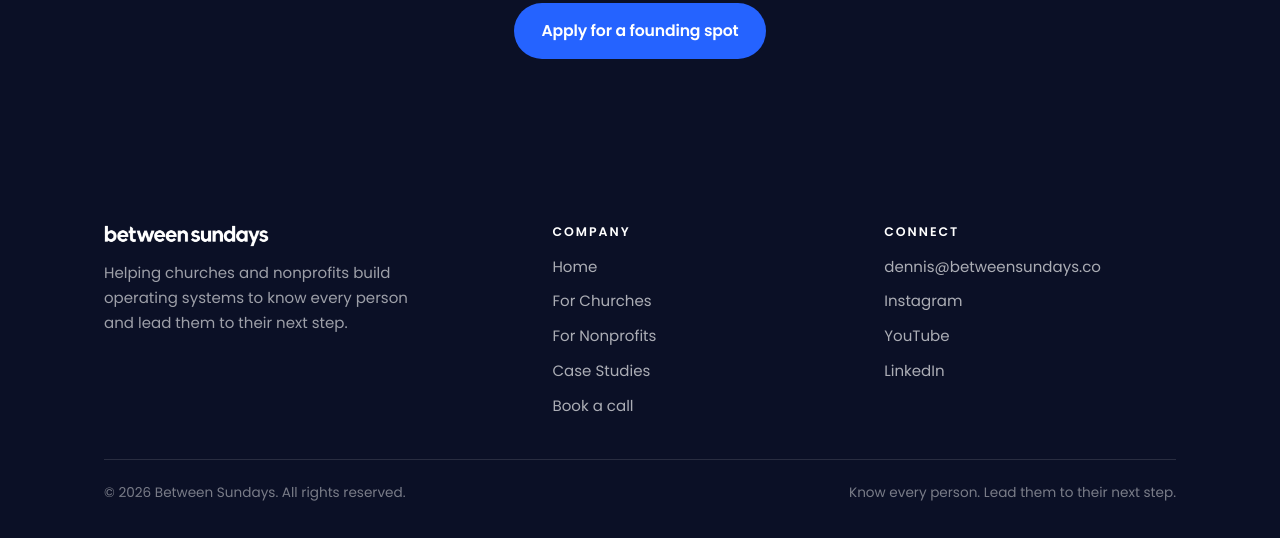
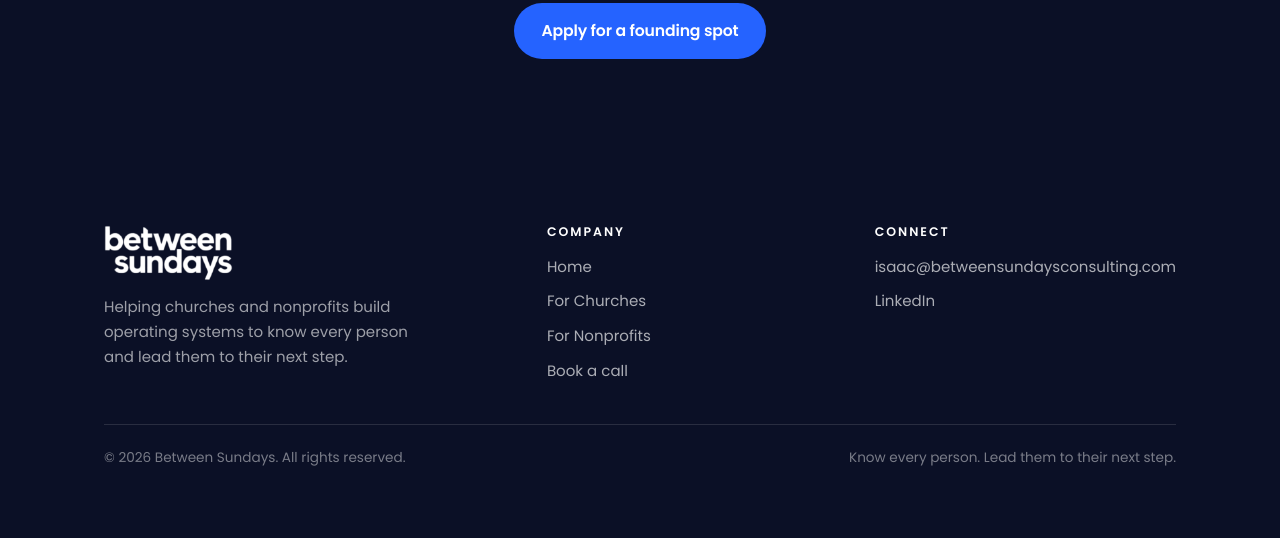
Before and after one commit to isaach3lms/between-sundays, a Flask app: page /case-studies in a window 1280 px wide. Shown: the part 3160-3698 px from the top of the page. After the commit the page ends 3626 px from the top, so only its background shows below. Run offline with Flask 3, Linux system fonts and the light colour scheme.

Commit message:
Contact details, LinkedIn only, consistent CTA copy, unlink case studies

```diff
--- a/app.py
+++ b/app.py
@@ -23,8 +23,11 @@ SMTP_HOST = os.environ.get("SMTP_HOST", "smtp.resend.com")
 SMTP_PORT = int(os.environ.get("SMTP_PORT", "587"))
 SMTP_USER = os.environ.get("SMTP_USER", "resend")
 SMTP_PASS = os.environ.get("SMTP_PASS", "")
-MAIL_FROM = os.environ.get("MAIL_FROM", "website@betweensundays.co")
-MAIL_TO = os.environ.get("MAIL_TO", "dennis@betweensundays.co")
+MAIL_FROM = os.environ.get("MAIL_FROM", "website@betweensundaysconsulting.com")
+# Where form submissions are delivered.
+MAIL_TO = os.environ.get("MAIL_TO", "isaac@betweensundaysconsulting.com")
+# The address shown publicly on the site. Can differ from MAIL_TO.
+CONTACT_EMAIL = os.environ.get("CONTACT_EMAIL", "isaac@betweensundaysconsulting.com")
 
 # Stripe customer portal login link (Billing > Customer portal > no-code link).
 # Left empty by default so the live site never ships a dead button. Set this in
@@ -39,11 +42,9 @@ SITE = {
         "Helping churches and nonprofits build operating systems to know every "
         "person and lead them to their next step."
     ),
-    "email": MAIL_TO,
+    "email": CONTACT_EMAIL,
     "client_portal": CLIENT_PORTAL_URL,
-    "instagram": "https://instagram.com/",
-    "youtube": "https://youtube.com/",
-    "linkedin": "https://linkedin.com/",
+    "linkedin": "https://www.linkedin.com/company/between-sundays-consulting/",
 }
 
 # Rotating hero phrases. Each pair is (what a person does, what the system tracks).
@@ -109,7 +110,7 @@ def book_a_call():
     except Exception as exc:  # noqa: BLE001
         app.logger.error("Contact send failed: %s", exc)
         errors["form"] = (
-            "The message did not send. Email %s directly and we will follow up today." % MAIL_TO
+            "The message did not send. Email %s directly and we will follow up today." % CONTACT_EMAIL
         )
         return render_template("book_a_call.html", page="book", errors=errors, form=form), 500
 
@@ -158,7 +159,7 @@ def robots():
 @app.route("/sitemap.xml")
 def sitemap():
     base = request.url_root.rstrip("/")
-    paths = ["/", "/for-churches", "/for-nonprofits", "/case-studies", "/book-a-call"]
+    paths = ["/", "/for-churches", "/for-nonprofits", "/book-a-call"]
     urls = "".join("<url><loc>%s%s</loc></url>" % (base, p) for p in paths)
     body = (
         '<?xml version="1.0" encoding="UTF-8"?>'
--- a/static/css/styles.css
+++ b/static/css/styles.css
@@ -165,8 +165,9 @@ img {
 }
 
 .brand img {
-  height: 22px;
+  height: 40px;
   width: auto;
+  display: block;
 }
 
 .nav {
@@ -757,9 +758,9 @@ img {
 }
 
 .footer__logo {
-  height: 22px;
+  height: 56px;
   width: auto;
-  margin-bottom: 4px;
+  margin-bottom: 14px;
 }
 
 .footer__brand p {
@@ -1034,7 +1035,7 @@ img {
     padding: 24px 20px;
   }
   .brand img {
-    height: 19px;
+    height: 34px;
   }
   .footer__top {
     grid-template-columns: 1fr;
--- a/templates/base.html
+++ b/templates/base.html
@@ -8,6 +8,7 @@
   <meta property="og:title" content="{{ self.title() }}">
   <meta property="og:description" content="{{ self.description() }}">
   <meta property="og:type" content="website">
+  {% block robots %}{% endblock %}
   <link rel="icon" href="{{ url_for('static', filename='img/favicon.svg') }}" type="image/svg+xml">
   <link rel="preconnect" href="https://fonts.googleapis.com">
   <link rel="preconnect" href="https://fonts.gstatic.com" crossorigin>
@@ -20,7 +21,7 @@
 <header class="masthead">
   <div class="shell masthead__inner">
     <a class="brand" href="{{ url_for('home') }}" aria-label="Between Sundays, home">
-      <img src="{{ url_for('static', filename='img/logo-white.png') }}" alt="Between Sundays" width="563" height="75">
+      <img src="{{ url_for('static', filename='img/logo-white.png') }}" alt="Between Sundays" width="384" height="167">
     </a>
     <button class="nav__toggle" type="button" aria-expanded="false" aria-controls="nav">Menu</button>
     <nav class="nav" id="nav">
@@ -45,7 +46,7 @@
   <div class="shell">
     <div class="footer__top">
       <div class="footer__brand">
-        <img class="footer__logo" src="{{ url_for('static', filename='img/logo-white.png') }}" alt="Between Sundays" width="563" height="75">
+        <img class="footer__logo" src="{{ url_for('static', filename='img/logo-white.png') }}" alt="Between Sundays" width="384" height="167">
         <p>{{ site.tagline }}</p>
       </div>
       <div>
@@ -54,7 +55,6 @@
           <li><a href="{{ url_for('home') }}">Home</a></li>
           <li><a href="{{ url_for('for_churches') }}">For Churches</a></li>
           <li><a href="{{ url_for('for_nonprofits') }}">For Nonprofits</a></li>
-          <li><a href="{{ url_for('case_studies') }}">Case Studies</a></li>
           <li><a href="{{ url_for('book_a_call') }}">Book a call</a></li>
           {% if site.client_portal %}<li><a href="{{ site.client_portal }}" target="_blank" rel="noopener">Client login</a></li>{% endif %}
         </ul>
@@ -63,9 +63,7 @@
         <h4>Connect</h4>
         <ul>
           <li><a href="mailto:{{ site.email }}">{{ site.email }}</a></li>
-          <li><a href="{{ site.instagram }}" rel="noopener">Instagram</a></li>
-          <li><a href="{{ site.youtube }}" rel="noopener">YouTube</a></li>
-          <li><a href="{{ site.linkedin }}" rel="noopener">LinkedIn</a></li>
+          <li><a href="{{ site.linkedin }}" target="_blank" rel="noopener">LinkedIn</a></li>
         </ul>
       </div>
     </div>
--- a/templates/case_studies.html
+++ b/templates/case_studies.html
@@ -1,5 +1,6 @@
 {% extends "base.html" %}
 {% block title %}Case Studies | Between Sundays{% endblock %}
+{% block robots %}<meta name="robots" content="noindex, follow">{% endblock %}
 {% block description %}How churches and nonprofits used Between Sundays to unify their data, define next steps, and move more people forward.{% endblock %}
 
 {% block content %}
--- a/templates/index.html
+++ b/templates/index.html
@@ -129,8 +129,8 @@
     <div>
       <p class="eyebrow eyebrow--light">The dashboard</p>
       <h2>Seven questions you should be able to answer on demand.</h2>
-      <p>Every partnership includes the Between Sundays dashboard. One place to manage your digital presence, monitor pathways, organize resources, and see exactly where each person stands.</p>
-      <p class="mt-32"><a class="btn btn--primary" href="{{ url_for('book_a_call') }}">Request a walkthrough</a></p>
+      <p>Every partnership includes their own custom dashboard. One place to manage your digital presence, monitor pathways, organize resources, and see exactly where each person stands.</p>
+      <p class="mt-32"><a class="btn btn--primary" href="{{ url_for('book_a_call') }}">Book a call</a></p>
     </div>
     <ul class="questions">
       <li>Who is a first-time guest?</li>
--- a/templates/thank_you.html
+++ b/templates/thank_you.html
@@ -10,7 +10,7 @@
       <p class="hero__lede">We reply within one business day with a few times to talk. If it is urgent, email <a href="mailto:{{ site.email }}" style="color:#8fb0ff">{{ site.email }}</a> directly.</p>
       <div class="hero__actions">
         <a class="btn btn--light" href="{{ url_for('home') }}">Back to home</a>
-        <a class="btn btn--light" href="{{ url_for('case_studies') }}">See case studies</a>
+        <a class="btn btn--light" href="{{ url_for('for_churches') }}">See what we do</a>
       </div>
     </div>
   </div>
```
Also changed, not shown: README.md, static/img/logo-blue.png, static/img/logo-horizontal-white.png (added), static/img/logo-ink.png, static/img/logo-white.png.
